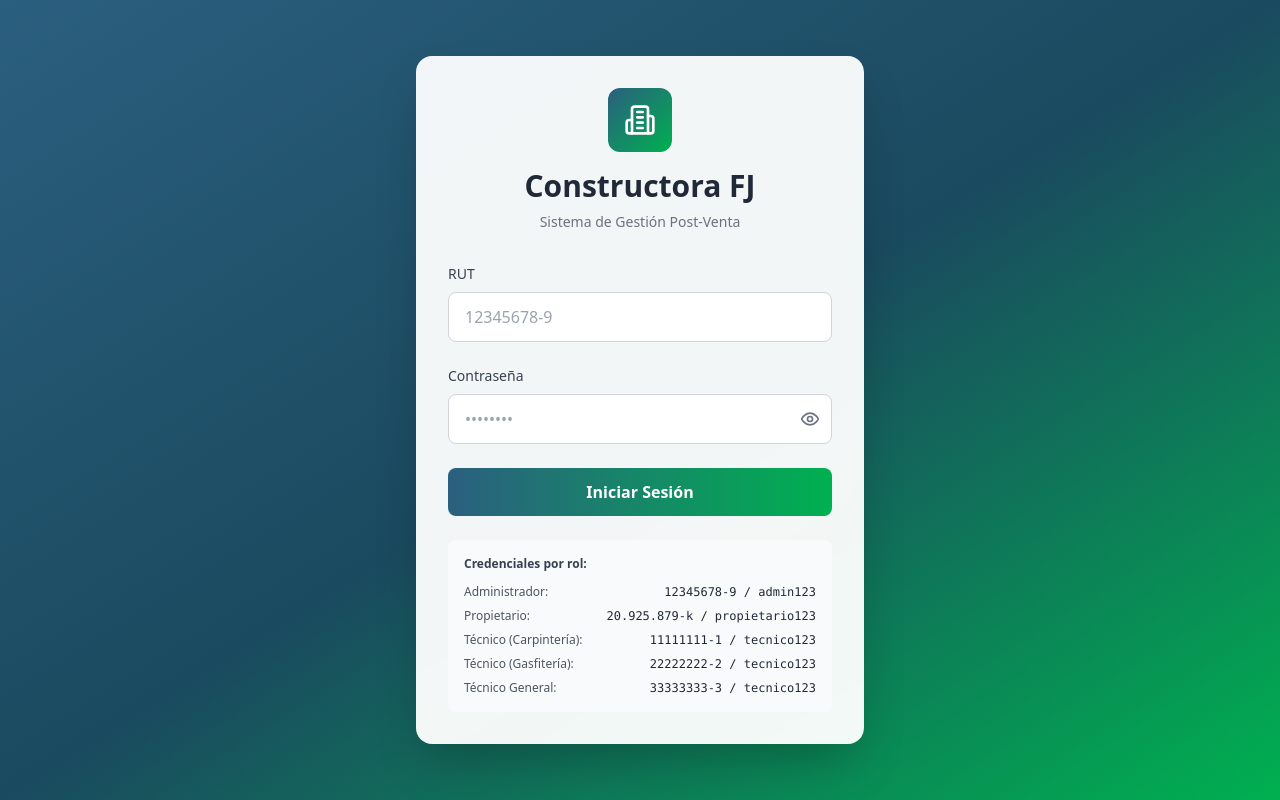
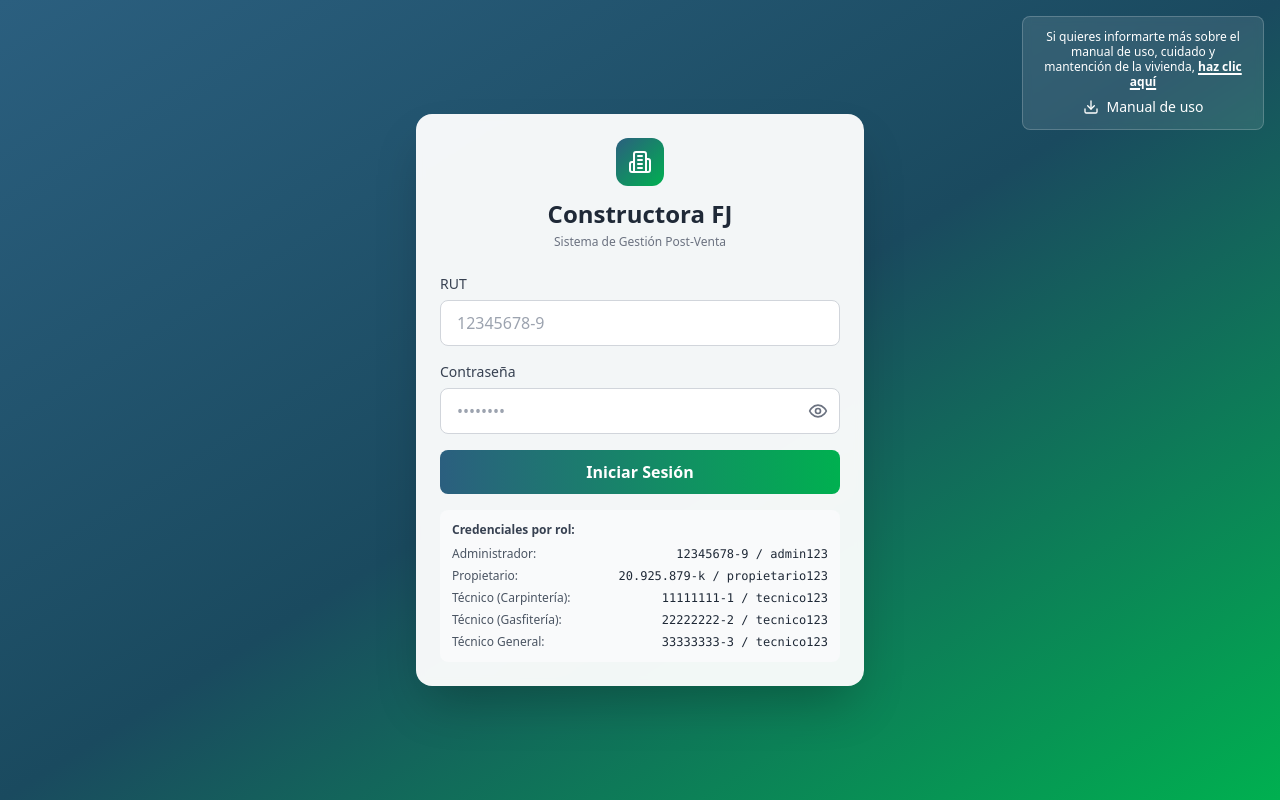
Before and after one commit to LukasMezaa/ventaa-prueba, a React (Vite) app: page / in a window 1280 px wide. Built offline with nearby package versions, Linux system fonts and the light colour scheme.

Commit message:
cambios del login, incorporacion pdf

```diff
--- a/src/components/Login.tsx
+++ b/src/components/Login.tsx
@@ -1,5 +1,5 @@
 import { useState } from 'react';
-import { Building2, Eye, EyeOff, Loader2 } from 'lucide-react';
+import { Building2, Eye, EyeOff, Loader2, Download } from 'lucide-react';
 import { useAuth } from '../contexts/AuthContext';
 
 export default function Login() {
@@ -25,20 +25,53 @@ export default function Login() {
   };
 
   return (
-    <div className="min-h-screen flex items-center justify-center bg-gradient-to-br from-[#2B5F7F] via-[#1a4a5f] to-[#00B050] p-4">
+    <div className="min-h-screen flex items-center justify-center bg-gradient-to-br from-[#2B5F7F] via-[#1a4a5f] to-[#00B050] p-4 relative">
+      {/* Botón de descarga de guía en esquina superior derecha */}
+      <div className="absolute top-4 right-4 z-10">
+        <button
+          onClick={() => {
+            // Crear un enlace temporal para descargar el PDF
+            const link = document.createElement('a');
+            link.href = '/Manual-CFJ.pdf'; // Ruta del PDF en la carpeta public
+            link.download = 'Manual-CFJ.pdf';
+            link.target = '_blank'; // Abrir en nueva pestaña si no se puede descargar
+
+            // Manejar error si el archivo no existe
+            link.onerror = () => {
+              alert('El archivo de la guía de postventa no está disponible. Por favor, contacte al administrador.');
+            };
+
+            document.body.appendChild(link);
+            link.click();
+            document.body.removeChild(link);
+          }}
+          className="group flex flex-col items-center gap-2 px-5 py-3 bg-white/10 hover:bg-white/20 rounded-lg transition-all backdrop-blur-sm border border-white/20 text-white hover:border-white/30 text-center"
+          title="Descargar Guía de Postventa"
+        >
+          <p className="text-xs leading-tight max-w-[200px]">
+            Si quieres informarte más sobre el manual de uso, cuidado y mantención de la vivienda,{' '}
+            <span className="font-semibold underline decoration-2 underline-offset-2">haz clic aquí</span>
+          </p>
+          <div className="flex items-center gap-2">
+            <Download className="w-4 h-4 group-hover:scale-110 transition-transform" />
+            <span className="text-sm font-medium">Manual de uso</span>
+          </div>
+        </button>
+      </div>
+
       <div className="w-full max-w-md animate-fade-in">
-        <div className="bg-white/95 backdrop-blur-sm rounded-2xl shadow-2xl p-8">
-          <div className="text-center mb-8">
-            <div className="inline-flex items-center justify-center w-16 h-16 bg-gradient-to-br from-[#2B5F7F] to-[#00B050] rounded-xl mb-4">
-              <Building2 className="w-8 h-8 text-white" />
+        <div className="bg-white/95 backdrop-blur-sm rounded-2xl shadow-2xl p-6">
+          <div className="text-center mb-6">
+            <div className="inline-flex items-center justify-center w-12 h-12 bg-gradient-to-br from-[#2B5F7F] to-[#00B050] rounded-xl mb-3">
+              <Building2 className="w-6 h-6 text-white" />
             </div>
-            <h1 className="text-3xl font-bold text-gray-800 mb-2">Constructora FJ</h1>
-            <p className="text-sm text-gray-500 mt-2">Sistema de Gestión Post-Venta</p>
+            <h1 className="text-2xl font-bold text-gray-800 mb-1">Constructora FJ</h1>
+            <p className="text-xs text-gray-500">Sistema de Gestión Post-Venta</p>
           </div>
 
-          <form onSubmit={handleSubmit} className="space-y-6">
+          <form onSubmit={handleSubmit} className="space-y-4">
             <div>
-              <label htmlFor="rut" className="block text-sm font-medium text-gray-700 mb-2">
+              <label htmlFor="rut" className="block text-sm font-medium text-gray-700 mb-1.5">
                 RUT
               </label>
               <input
@@ -46,14 +79,14 @@ export default function Login() {
                 type="text"
                 value={rut}
                 onChange={(e) => setRut(e.target.value)}
-                className="w-full px-4 py-3 border border-gray-300 rounded-lg focus:ring-2 focus:ring-[#2B5F7F] focus:border-transparent outline-none transition-all"
+                className="w-full px-4 py-2.5 border border-gray-300 rounded-lg focus:ring-2 focus:ring-[#2B5F7F] focus:border-transparent outline-none transition-all"
                 placeholder="12345678-9"
                 required
               />
             </div>
 
             <div>
-              <label htmlFor="password" className="block text-sm font-medium text-gray-700 mb-2">
+              <label htmlFor="password" className="block text-sm font-medium text-gray-700 mb-1.5">
                 Contraseña
               </label>
               <div className="relative">
@@ -62,7 +95,7 @@ export default function Login() {
                   type={showPassword ? 'text' : 'password'}
                   value={password}
                   onChange={(e) => setPassword(e.target.value)}
-                  className="w-full px-4 py-3 border border-gray-300 rounded-lg focus:ring-2 focus:ring-[#2B5F7F] focus:border-transparent outline-none transition-all pr-12"
+                  className="w-full px-4 py-2.5 border border-gray-300 rounded-lg focus:ring-2 focus:ring-[#2B5F7F] focus:border-transparent outline-none transition-all pr-12"
                   placeholder="••••••••"
                   required
                 />
@@ -77,7 +110,7 @@ export default function Login() {
             </div>
 
             {error && (
-              <div className="bg-red-50 border border-red-200 text-red-700 px-4 py-3 rounded-lg text-sm">
+              <div className="bg-red-50 border border-red-200 text-red-700 px-4 py-2.5 rounded-lg text-sm">
                 {error}
               </div>
             )}
@@ -85,7 +118,7 @@ export default function Login() {
             <button
               type="submit"
               disabled={loading}
-              className="w-full bg-gradient-to-r from-[#2B5F7F] to-[#00B050] text-white py-3 rounded-lg font-semibold hover:shadow-lg transform hover:scale-[1.02] transition-all duration-200 disabled:opacity-50 disabled:cursor-not-allowed disabled:transform-none flex items-center justify-center gap-2"
+              className="w-full bg-gradient-to-r from-[#2B5F7F] to-[#00B050] text-white py-2.5 rounded-lg font-semibold hover:shadow-lg transform hover:scale-[1.02] transition-all duration-200 disabled:opacity-50 disabled:cursor-not-allowed disabled:transform-none flex items-center justify-center gap-2"
             >
               {loading ? (
                 <>
@@ -98,9 +131,9 @@ export default function Login() {
             </button>
           </form>
 
-          <div className="mt-6 p-4 bg-gray-50 rounded-lg">
-            <p className="text-xs font-semibold text-gray-700 mb-3">Credenciales por rol:</p>
-            <div className="space-y-2 text-xs">
+          <div className="mt-4 p-3 bg-gray-50 rounded-lg">
+            <p className="text-xs font-semibold text-gray-700 mb-2">Credenciales por rol:</p>
+            <div className="space-y-1.5 text-xs">
               <div className="flex justify-between items-center">
                 <span className="text-gray-600">Administrador:</span>
                 <span className="font-mono text-gray-800">12345678-9 / admin123</span>
--- a/src/components/PortalPanel.tsx
+++ b/src/components/PortalPanel.tsx
@@ -1,4 +1,4 @@
-import { Home, FileText, Calendar, Bell, User, Ticket, Activity } from 'lucide-react';
+import { Home, FileText, Calendar, Bell, User, Ticket, Activity, Download } from 'lucide-react';
 import { useAuth } from '../contexts/AuthContext';
 import { useState, useEffect } from 'react';
 import { Ticket as TicketType, mockTickets } from '../lib/mockData';
@@ -110,6 +110,7 @@ export default function PortalPanel({ onNavigate }: PortalPanelProps) {
     <div className="space-y-6">
       {/* Header del Portal */}
       <div className="bg-gradient-to-r from-[#2B5F7F] to-[#00B050] rounded-xl p-6 sm:p-8 text-white">
+        <div className="flex items-center justify-between">
           <div className="flex items-center gap-4">
             <div className="w-16 h-16 bg-white/20 rounded-full flex items-center justify-center">
               <Home className="w-8 h-8" />
@@ -120,6 +121,30 @@ export default function PortalPanel({ onNavigate }: PortalPanelProps) {
               </h1>
               <p className="text-white/90">Bienvenido a Sistema Post-Venta</p>
             </div>
+          </div>
+          <button
+            onClick={() => {
+              // Crear un enlace temporal para descargar el PDF
+              const link = document.createElement('a');
+              link.href = '/Manual-CFJ.pdf'; // Ruta del PDF en la carpeta public
+              link.download = 'Manual-CFJ.pdf';
+              link.target = '_blank'; // Abrir en nueva pestaña si no se puede descargar
+
+              // Manejar error si el archivo no existe
+              link.onerror = () => {
+                alert('El archivo de la guía de postventa no está disponible. Por favor, contacte al administrador.');
+              };
+
+              document.body.appendChild(link);
+              link.click();
+              document.body.removeChild(link);
+            }}
+            className="flex items-center gap-2 px-4 py-2 bg-white/20 hover:bg-white/30 rounded-lg transition-colors backdrop-blur-sm border border-white/30"
+            title="Descargar Guía de Postventa"
+          >
+            <Download className="w-5 h-5" />
+            <span className="hidden sm:inline">Manual de uso</span>
+          </button>
         </div>
       </div>
 
```
Also changed, not shown: public/README.md (added), 1 other file (tests, documents, lock files or other folders). Lines whose indentation alone changed are shown as unchanged.
